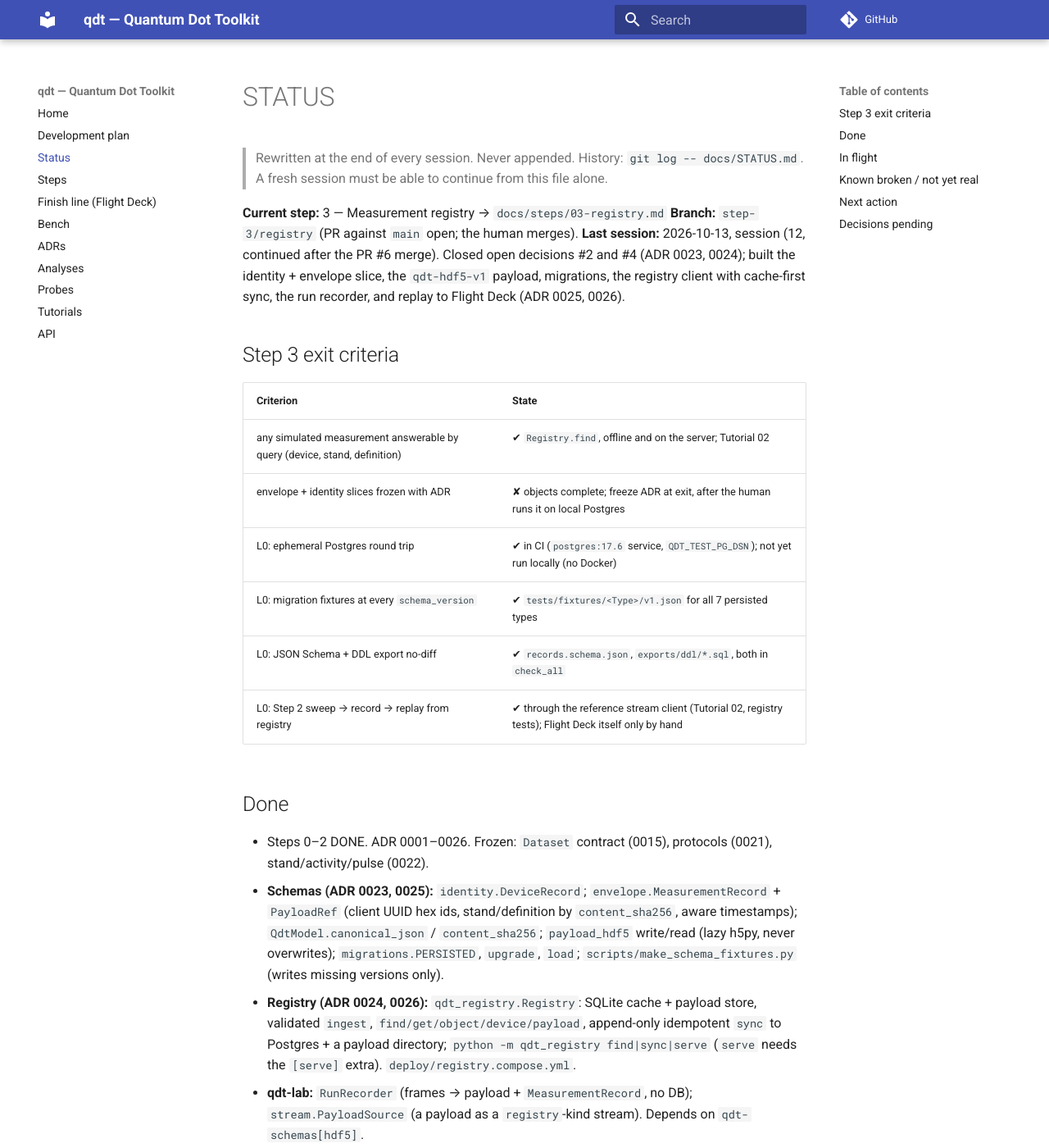
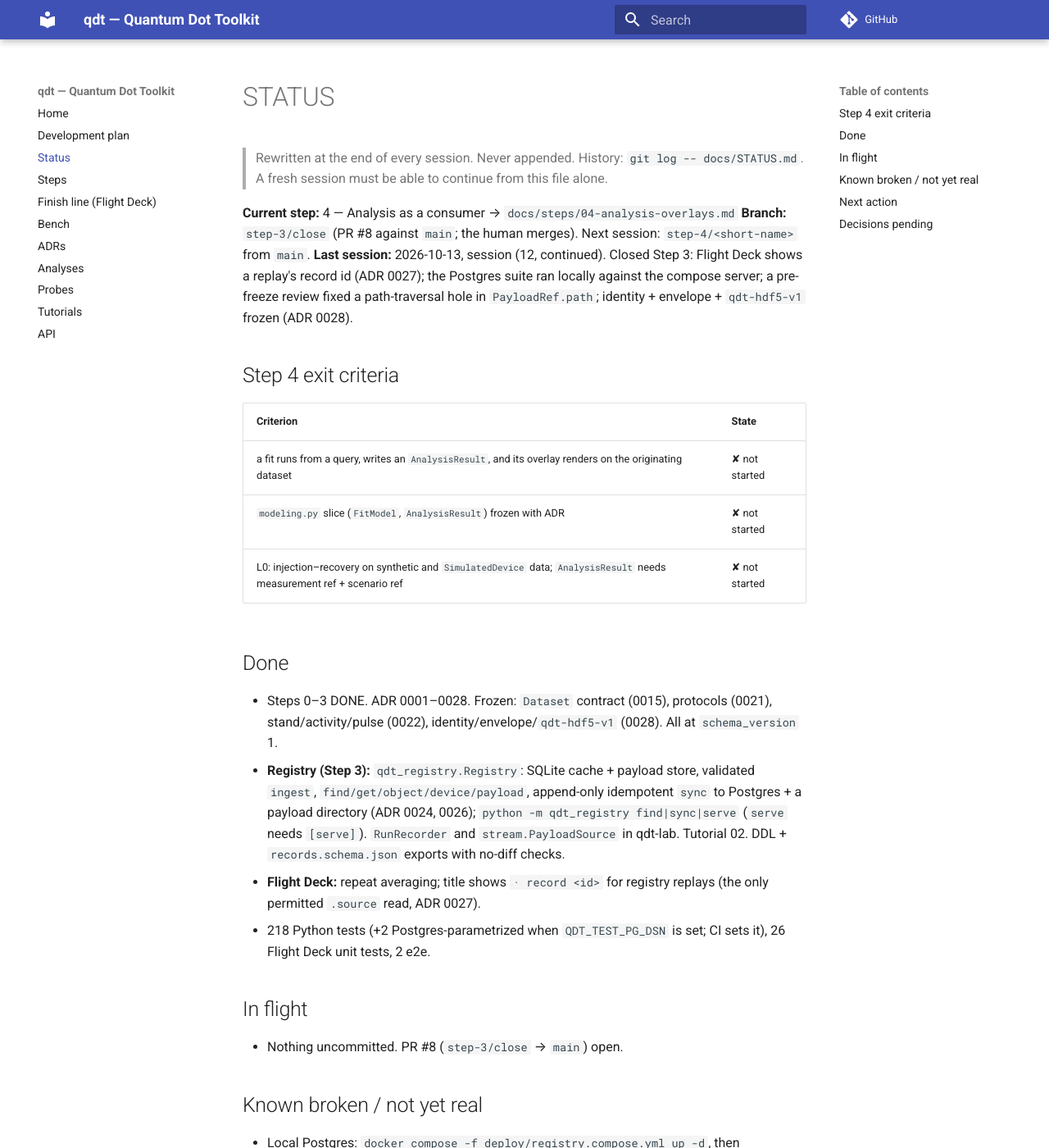
Before and after one commit to CowboyQuantum/qdt, an MkDocs documentation site: the page built from docs/STATUS.md, in a window 1280 px wide and 1400 px high. Shown: the whole window at 82% size. Built offline with MkDocs 1.6.1 and Material for MkDocs 9.7.7, drawn with Linux system fonts in a browser that asks for light colours; comment, search, counter and statistics services are not loaded; some of the changed text lies outside the part shown.

Commit message:
docs: STATUS — Step 3 DONE (ADR 0027, 0028); Step 4 analysis opened
Co-Authored-By: Claude Opus 5.5 <noreply@anthropic.com>

```diff
--- a/docs/STATUS.md
+++ b/docs/STATUS.md
@@ -3,63 +3,59 @@
 > Rewritten at the end of every session. Never appended. History: `git log -- docs/STATUS.md`.
 > A fresh session must be able to continue from this file alone.
 
-**Current step:** 3 — Measurement registry → `docs/steps/03-registry.md`
-**Branch:** `step-3/registry` (PR against `main` open; the human merges).
-**Last session:** 2026-10-13, session (12, continued after the PR #6 merge). Closed open decisions #2 and #4
-(ADR 0023, 0024); built the identity + envelope slice, the `qdt-hdf5-v1` payload, migrations, the
-registry client with cache-first sync, the run recorder, and replay to Flight Deck (ADR 0025, 0026).
+**Current step:** 4 — Analysis as a consumer → `docs/steps/04-analysis-overlays.md`
+**Branch:** `step-3/close` (PR #8 against `main`; the human merges). Next session: `step-4/<short-name>` from `main`.
+**Last session:** 2026-10-13, session (12, continued). Closed Step 3: Flight Deck shows a replay's record
+id (ADR 0027); the Postgres suite ran locally against the compose server; a pre-freeze review fixed a
+path-traversal hole in `PayloadRef.path`; identity + envelope + `qdt-hdf5-v1` frozen (ADR 0028).
 
-## Step 3 exit criteria
+## Step 4 exit criteria
 | Criterion | State |
 |---|---|
-| any simulated measurement answerable by query (device, stand, definition) | ✔ `Registry.find`, offline and on the server; Tutorial 02 |
-| envelope + identity slices frozen with ADR | ✘ objects complete; freeze ADR at exit, after the human runs it on local Postgres |
-| L0: ephemeral Postgres round trip | ✔ in CI (`postgres:17.6` service, `QDT_TEST_PG_DSN`); not yet run locally (no Docker) |
-| L0: migration fixtures at every `schema_version` | ✔ `tests/fixtures/<Type>/v1.json` for all 7 persisted types |
-| L0: JSON Schema + DDL export no-diff | ✔ `records.schema.json`, `exports/ddl/*.sql`, both in `check_all` |
-| L0: Step 2 sweep → record → replay from registry | ✔ through the reference stream client (Tutorial 02, registry tests); Flight Deck itself only by hand |
+| a fit runs from a query, writes an `AnalysisResult`, and its overlay renders on the originating dataset | ✘ not started |
+| `modeling.py` slice (`FitModel`, `AnalysisResult`) frozen with ADR | ✘ not started |
+| L0: injection–recovery on synthetic and `SimulatedDevice` data; `AnalysisResult` needs measurement ref + scenario ref | ✘ not started |
 
 ## Done
-- Steps 0–2 DONE. ADR 0001–0026. Frozen: `Dataset` contract (0015), protocols (0021), stand/activity/pulse (0022).
-- **Schemas (ADR 0023, 0025):** `identity.DeviceRecord`; `envelope.MeasurementRecord` + `PayloadRef`
-  (client UUID hex ids, stand/definition by `content_sha256`, aware timestamps); `QdtModel.canonical_json`
-  / `content_sha256`; `payload_hdf5` write/read (lazy h5py, never overwrites); `migrations.PERSISTED`,
-  `upgrade`, `load`; `scripts/make_schema_fixtures.py` (writes missing versions only).
-- **Registry (ADR 0024, 0026):** `qdt_registry.Registry`: SQLite cache + payload store, validated `ingest`,
-  `find/get/object/device/payload`, append-only idempotent `sync` to Postgres + a payload directory;
-  `python -m qdt_registry find|sync|serve` (`serve` needs the `[serve]` extra). `deploy/registry.compose.yml`.
-- **qdt-lab:** `RunRecorder` (frames → payload + `MeasurementRecord`, no DB); `stream.PayloadSource`
-  (a payload as a `registry`-kind stream). Depends on `qdt-schemas[hdf5]`.
-- `CIRecord`, `AssetRecord`, `BaselineRecord` deferred until a step consumes them (human, ADR 0025).
+- Steps 0–3 DONE. ADR 0001–0028. Frozen: `Dataset` contract (0015), protocols (0021), stand/activity/pulse
+  (0022), identity/envelope/`qdt-hdf5-v1` (0028). All at `schema_version` 1.
+- **Registry (Step 3):** `qdt_registry.Registry`: SQLite cache + payload store, validated `ingest`,
+  `find/get/object/device/payload`, append-only idempotent `sync` to Postgres + a payload directory
+  (ADR 0024, 0026); `python -m qdt_registry find|sync|serve` (`serve` needs `[serve]`). `RunRecorder` and
+  `stream.PayloadSource` in qdt-lab. Tutorial 02. DDL + `records.schema.json` exports with no-diff checks.
+- **Flight Deck:** repeat averaging; title shows `· record <id>` for registry replays (the only permitted
+  `.source` read, ADR 0027).
+- 218 Python tests (+2 Postgres-parametrized when `QDT_TEST_PG_DSN` is set; CI sets it), 26 Flight Deck
+  unit tests, 2 e2e.
 
 ## In flight
-- Nothing uncommitted. PR `step-3/registry` → `main` open.
+- Nothing uncommitted. PR #8 (`step-3/close` → `main`) open.
 
 ## Known broken / not yet real
-- **No Docker on the Windows dev box** (human installing Docker Desktop). Until then the Postgres tests
-  run only in CI.
-- Flight Deck cannot show which record it replays: a rule-8 test forbids reading `dataset.source` in
-  Flight Deck. `serve` prints the record id. Whether `registry_ref` may be displayed is a decision for
-  the human, and an ADR if yes.
-- The server payload store is a directory (ADR 0026); a second machine needs object storage or an
-  upload endpoint (Step 7).
-- `RunRecorder` keeps every frame in memory until `finish`, and hashes the payload by reading it whole.
-  Fine at demo sizes.
+- Local Postgres: `docker compose -f deploy/registry.compose.yml up -d`, then
+  `QDT_TEST_PG_DSN=postgresql+psycopg://qdt:qdt@127.0.0.1:5432/qdt_test`. Use `127.0.0.1`: `localhost`
+  stalls ~5 s per connection on Windows. Docker Desktop must be running. VS Code terminals started before the
+  Docker install lack `docker` on PATH until VS Code restarts.
+- The server payload store is a directory (ADR 0026); a second machine needs object storage or upload (Step 7).
+- `RunRecorder` keeps every frame in memory until `finish`; fine at demo sizes.
 - Two wall-clock-bound CI gates flake on shared runners: the Flight Deck renderer bench's rendered rate
-  (failed on `main` at cc2aec1: 890k vs 950k points/s), and `test_wire_path_keeps_design_target_line_rate`.
+  (failed on `main` at cc2aec1: 890k vs 950k points/s) and `test_wire_path_keeps_design_target_line_rate`.
   Decide advisory treatment (cf. ADR 0014).
 - Carried over: model physics gaps (ADR 0020); waveform protocols frozen without a call site (ADR 0021);
   QUA emitter and real drivers (Step 5); `FINISH_LINE.md` TODO (human); `BENCH.md` skeleton; DUT #10.
 - Windows: `pnpm` is not on PATH; use `corepack pnpm ...` in `apps/flightdeck`.
 
 ## Next action
-**Human:** install Docker Desktop. Merge the `step-3/registry` PR. Then try it:
-`docker compose -f deploy/registry.compose.yml up -d`, set
-`QDT_TEST_PG_DSN=postgresql+psycopg://qdt:qdt@127.0.0.1:5432/qdt_test`, and run `uv run pytest packages/qdt-registry`.
-**Then** a session closes Step 3: review the envelope and identity objects against what the registry and
-recorder actually used, write the freeze ADR, decide the `registry_ref` display question, mark Step 3 DONE,
-and open Step 4 (analysis overlays).
+**Human:** merge PR #8, check CI. Optional: see a replay with the record id in Flight Deck (record a run
+per Tutorial 02 into `~/.qdt/registry`, then `uv run python -m qdt_registry serve <id>` and
+`corepack pnpm dev` in `apps/flightdeck`).
+**Then** Step 4 on `step-4/<short-name>`: first ask the human what `AnalysisResult`'s "scenario ref"
+identifies (nothing in the repo defines it; a `qdt_sim` scenario name + seed is the candidate). Then design
+`modeling.py` (`FitModel`, `AnalysisResult` with mandatory measurement ref + scenario ref) by ADR; build
+`qdt-analysis` pure functions, starting with charge-transition detection on `SimulatedDevice` stability
+diagrams (injection–recovery: the dot model knows the true transition lines); emit results as
+`Annotation`s on the originating Dataset; add the overlay in Flight Deck.
 
 ## Decisions pending
-- Flight Deck showing `registry_ref` (rule-8 test vs "datasets addressable by record ref"). #10 surrogate DUT,
-  by Step 5 entry. Advisory treatment of the two wall-clock CI gates.
+- What `AnalysisResult`'s "scenario ref" identifies (Step 4, before code). #10 surrogate DUT by Step 5 entry.
+  Advisory treatment of the two wall-clock CI gates.
```
